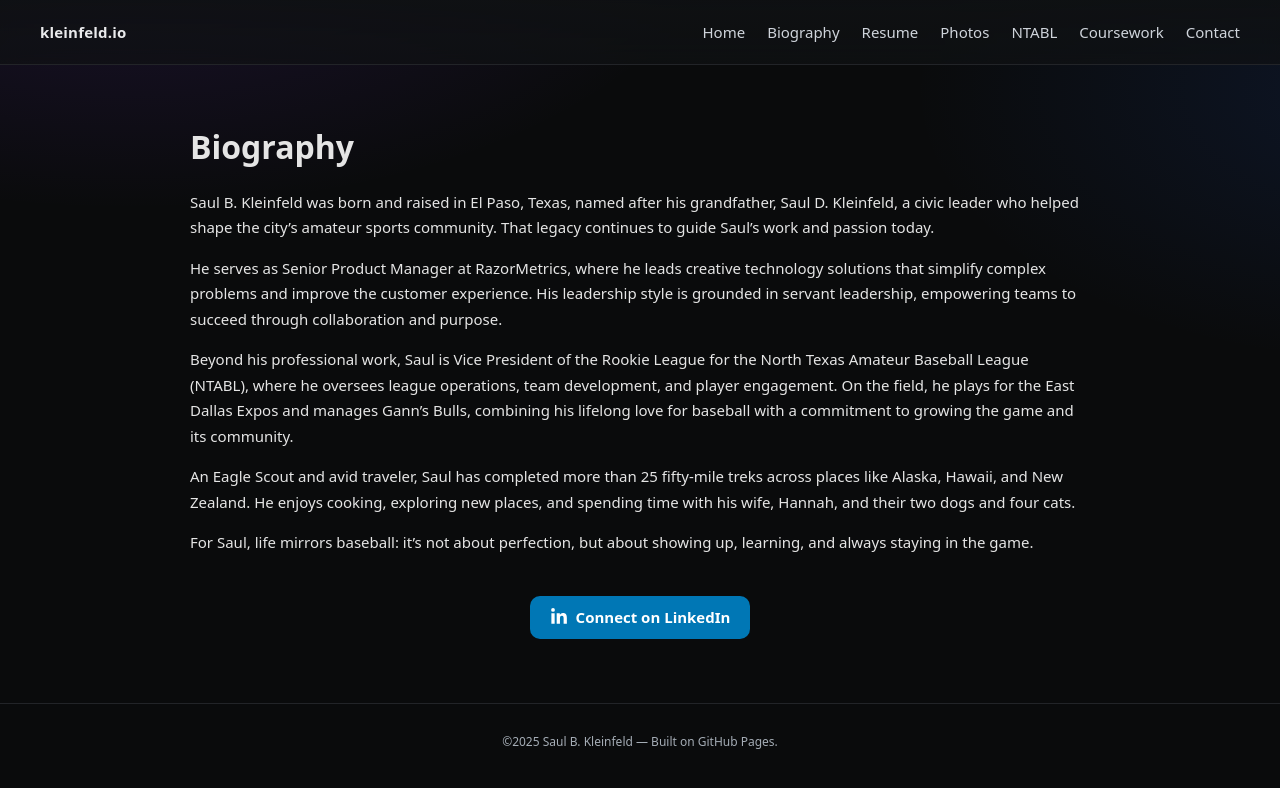
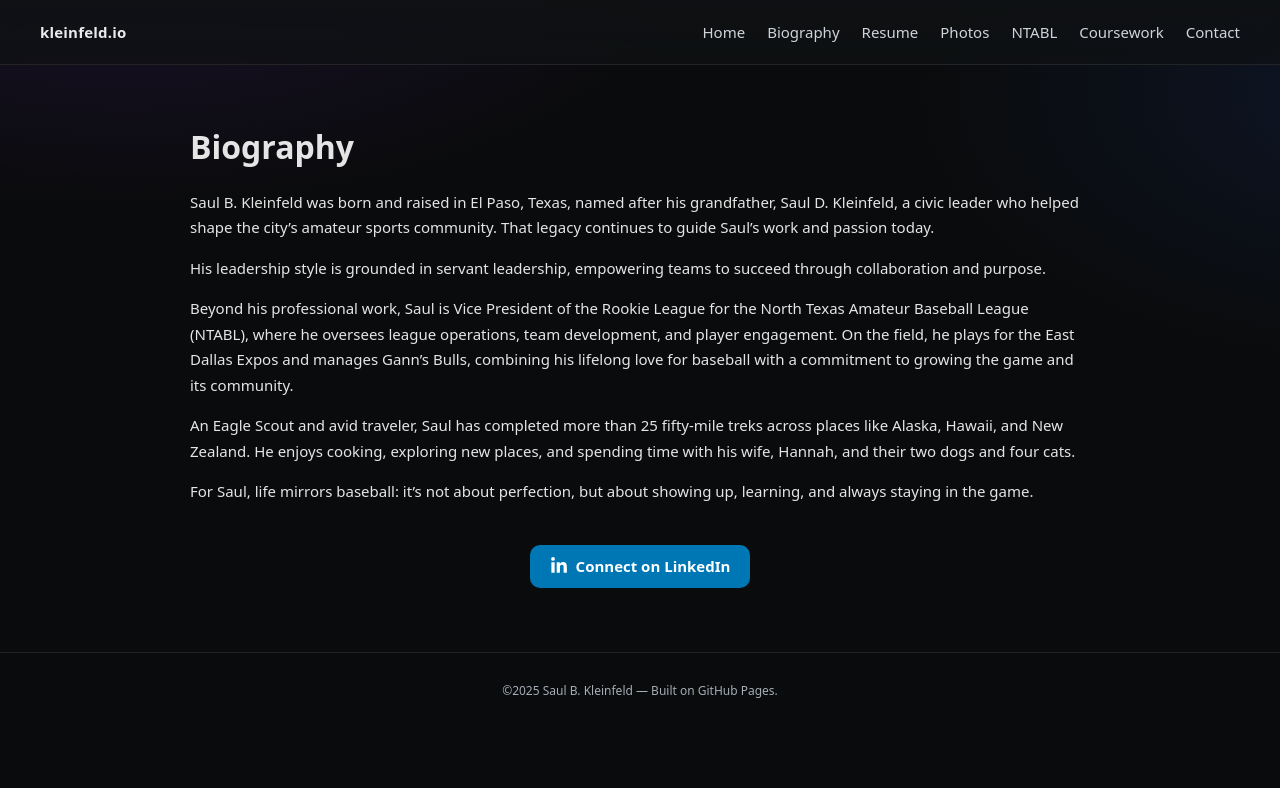
Before and after one commit to skleinfeld/Kleinfeld.io, a Jekyll site: the page built from biography.html, in a window 1280 px wide. Shown: the top 788 px of the page. Built offline with Jekyll 4.4.1, drawn with Linux system fonts in a browser that asks for light colours.

Commit message:
Update biography.html

```diff
--- a/biography.html
+++ b/biography.html
@@ -14,8 +14,6 @@ permalink: /biography.html
   </p>
 
   <p style="line-height:1.7;">
-    He serves as Senior Product Manager at RazorMetrics, where he leads creative technology
-    solutions that simplify complex problems and improve the customer experience.
     His leadership style is grounded in servant leadership, empowering teams to succeed
     through collaboration and purpose.
   </p>
```
